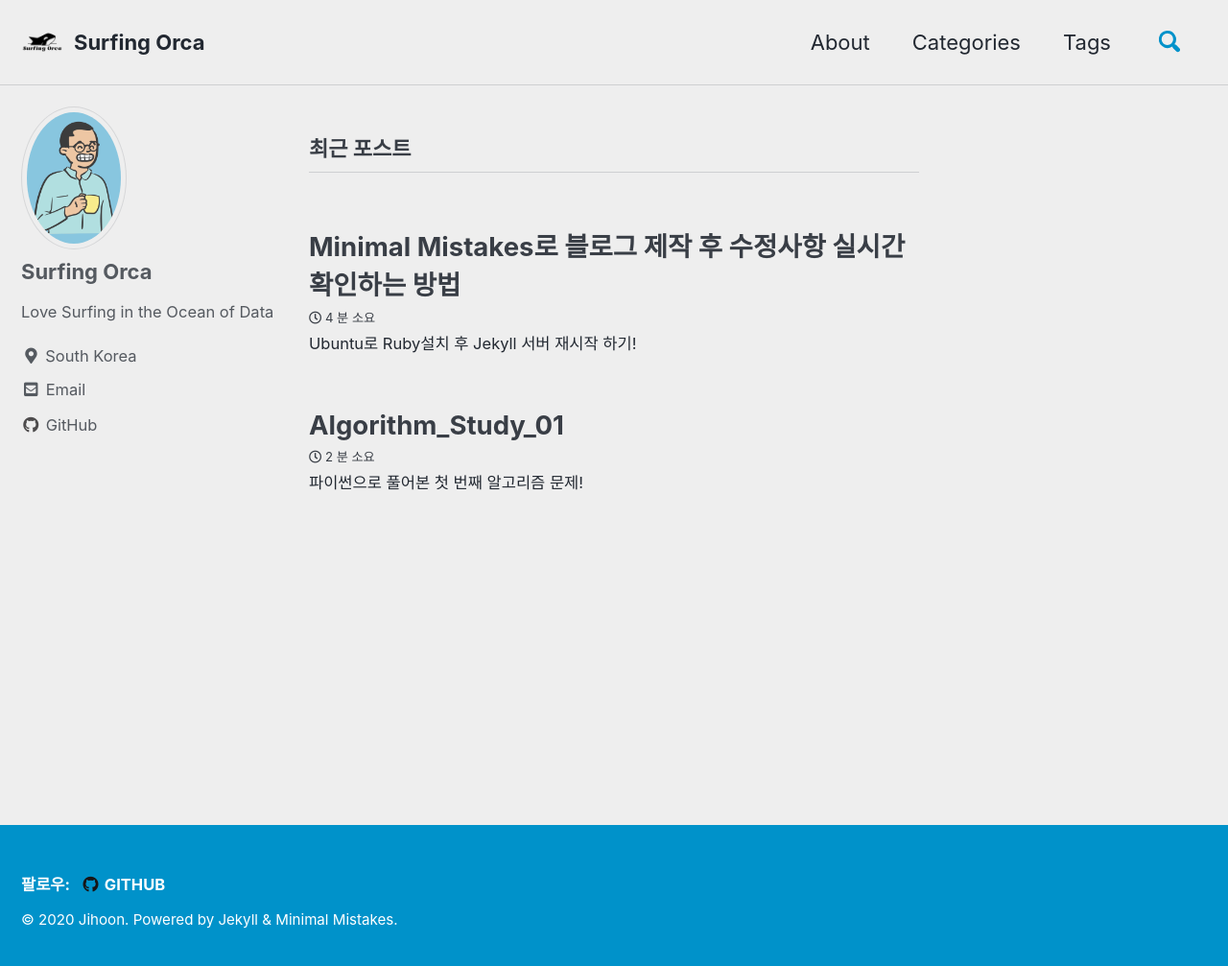
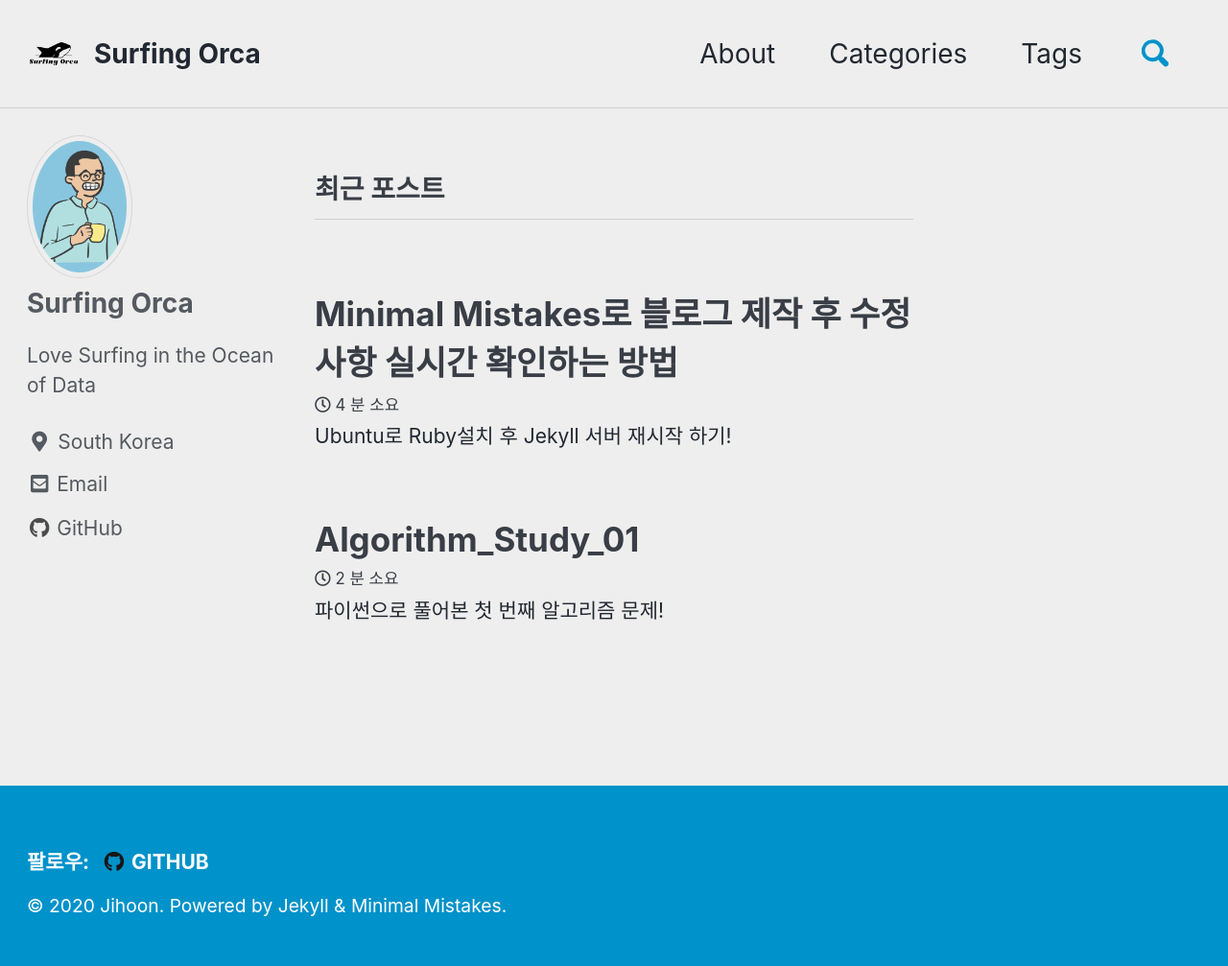
Before and after one commit to SurfingOrca/SurfingOrca.github.io, a Jekyll site: the page built from index.html, in a window 1280 px wide and 1015 px high. Shown: the top 1007 px of the window at 96% size. Built offline with Jekyll 4.4.1, drawn with Linux system fonts in a browser that asks for light colours; cached includes are drawn as plain includes; the list of posts is cut into pages by our own code.

Commit message:
font sizes are modified.

```diff
--- a/_sass/minimal-mistakes/_reset.scss
+++ b/_sass/minimal-mistakes/_reset.scss
@@ -8,22 +8,22 @@ html {
   /* apply a natural box layout model to all elements */
   box-sizing: border-box;
   background-color: $background-color;
-  font-size: 16px;
+  font-size: 12px;
 
   @include breakpoint($medium) {
-    font-size: 18px;
+    font-size: 14px;
   }
 
   @include breakpoint($large) {
-    font-size: 20px;
+    font-size: 26px;
   }
 
   @include breakpoint($x-large) {
-    font-size: 22px;
+    font-size: 28px;
   }
 
-  -webkit-text-size-adjust: 100%;
-  -ms-text-size-adjust: 100%;
+  -webkit-text-size-adjust: 80%;
+  -ms-text-size-adjust: 80%;
 }
 
 /* Remove margin */
```
